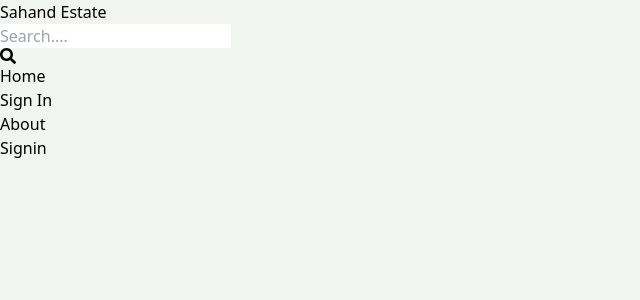
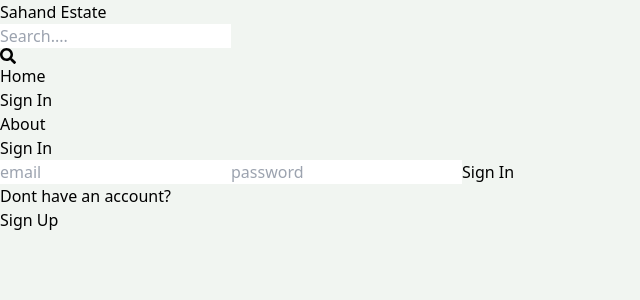
Before and after one commit to Waqas12344/mern_real_estate_Web_app, a React (Vite) app in the folder client/: page /sign-in in a window 1280 px wide. Shown: the top 300 px of the page, without its empty margins (0-640 px from the left). Built offline with nearby package versions, Linux system fonts and the light colour scheme.

Commit message:
complete signin functionality

```diff
--- a/client/src/pages/SignIn.jsx
+++ b/client/src/pages/SignIn.jsx
@@ -1,9 +1,79 @@
-import React from 'react'
+import React, { useState } from 'react';
+import { Link, useNavigate } from 'react-router-dom';
 
-const Signin = () => {
+const SignIn = () => {
+  const [formData, setFormData] = useState({});
+  const [error, setError] = useState(null);
+  const [loading, setLoading] = useState(false);
+  const navigate = useNavigate();
+
+  const handleChange = (e) => {
+    setFormData({
+      ...formData,
+      [e.target.id]: e.target.value,
+    });
+  };
+
+  const handleSubmit = async (e) => {
+    e.preventDefault();
+    try {
+      setLoading(true);
+      const res = await fetch('/api/auth/signin', {
+        method: 'POST',
+        headers: {
+          'Content-Type': 'application/json',
+        },
+        body: JSON.stringify(formData),
+      });
+      const data = await res.json();
+      if (data.success === false) {
+        setError(data.message);
+        setLoading(false);
+        return;
+      }
+      setLoading(false);
+      setError(null);
+      navigate('/');
+    } catch (error) {
+      setLoading(false);
+      setError(error.message);
+    }
+  };
+
   return (
-    <div>Signin</div>
-  )
-}
+    <div className='p-3 max-w-lg mx-auto'>
+      <h1 className='text-3xl text-center font-semibold my-7'>Sign In</h1>
+      <form onSubmit={handleSubmit} className='flex flex-col gap-4'>
+        <input
+          type='text'
+          placeholder='email'
+          className='border p-3 rounded-lg'
+          id='email'
+          onChange={handleChange}
+        />
+        <input
+          type='password'
+          placeholder='password'
+          className='border p-3 rounded-lg'
+          id='password'
+          onChange={handleChange}
+        />
+        <button
+          disabled={loading}
+          className='bg-slate-700 text-white p-3 rounded-lg uppercase hover:opacity-95 disabled:opacity-88%'
+        >
+          {loading ? 'loading ...' : 'Sign In'}
+        </button>
+      </form>
+      <div className='flex gap-2 mt-5'>
+        <p>Dont have an account?</p>
+        <Link to='/sign-up'>
+          <span className='text-blue-700'>Sign Up</span>
+        </Link>
+      </div>
+      {error && <p className='text-red-500'>{error}</p>}
+    </div>
+  );
+};
 
-export default Signin
+export default SignIn;
```
